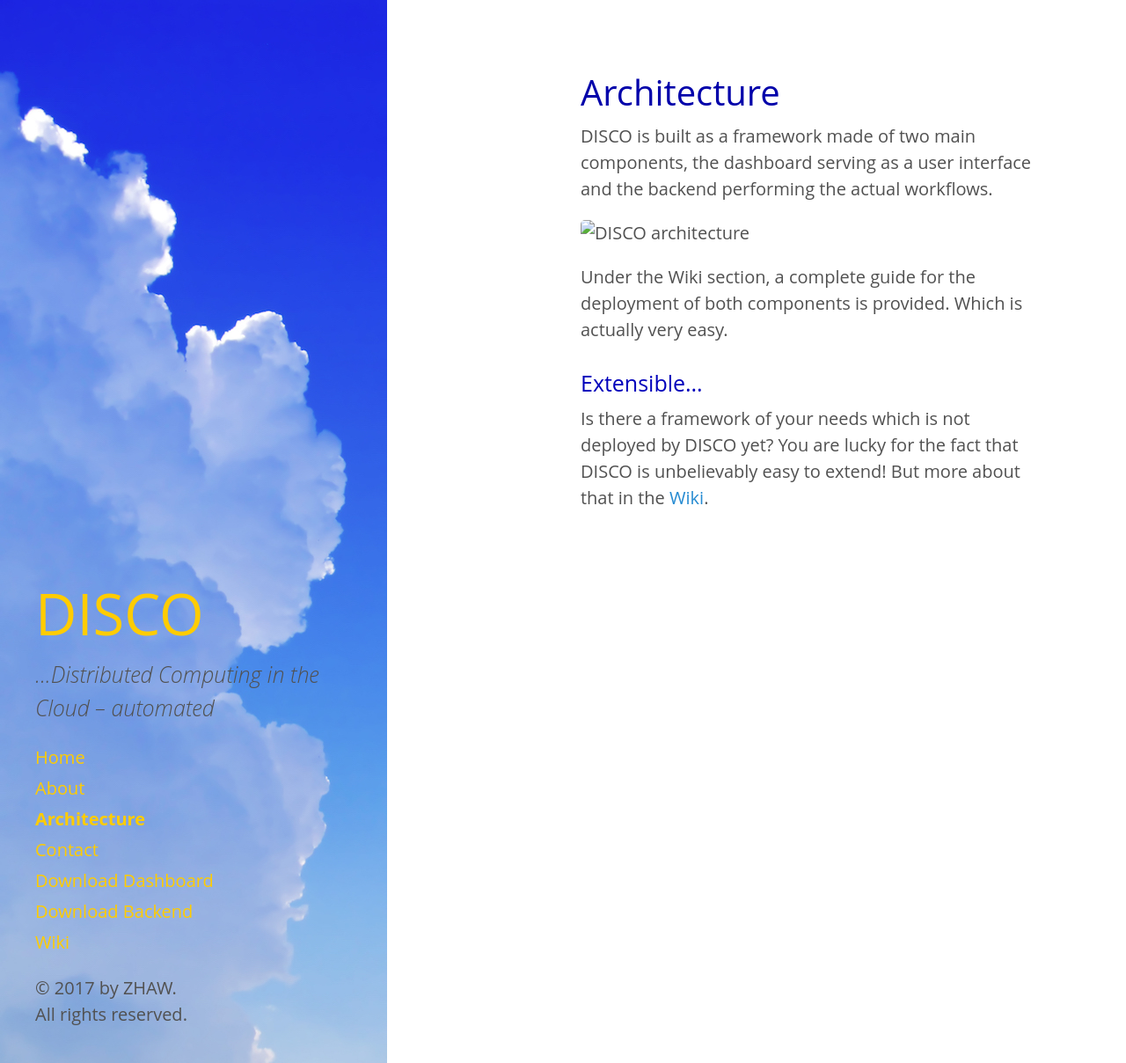
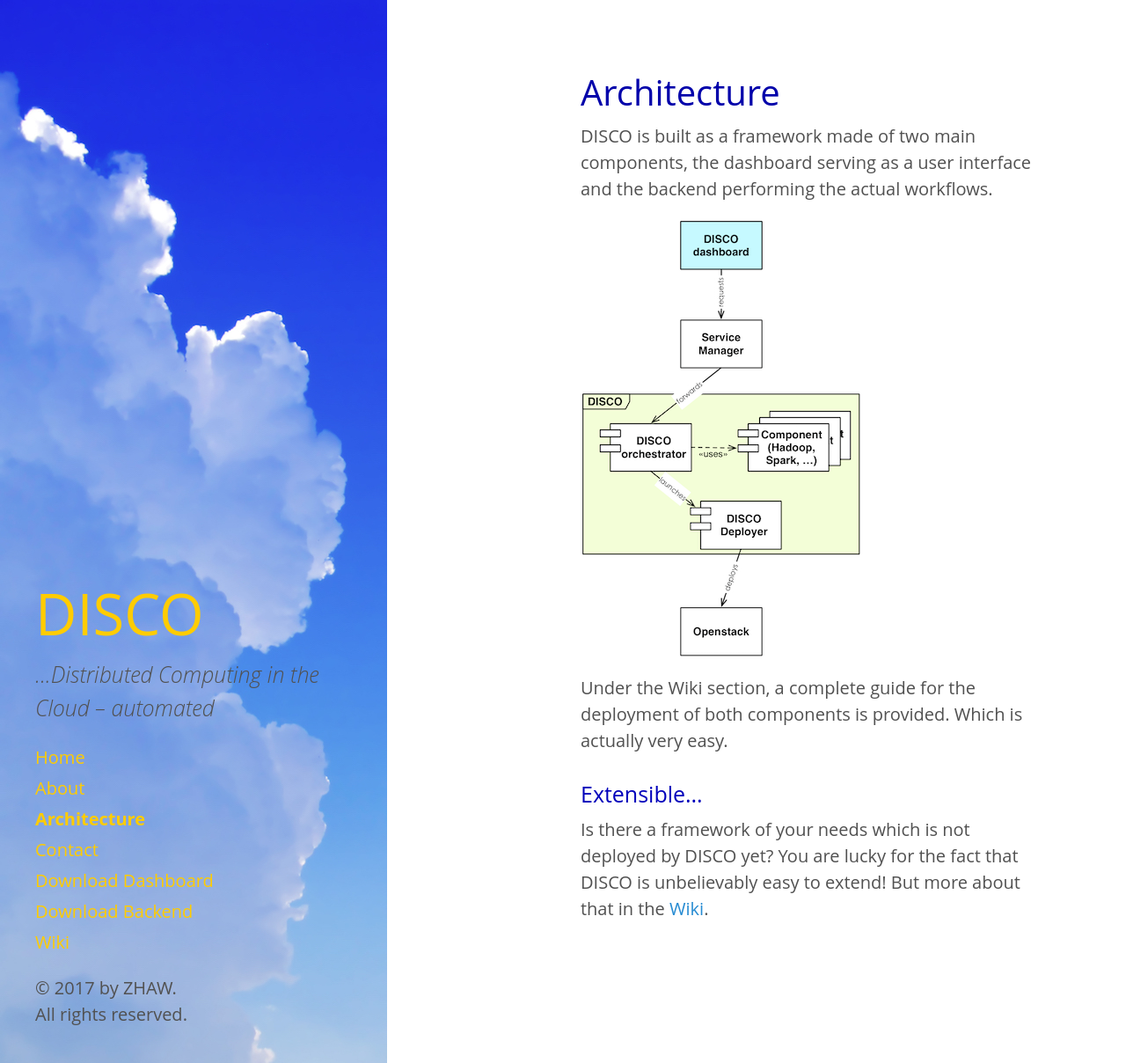
Before and after one commit to icclab/disco, a Jekyll site: the page built from architecture.md, in a window 1280 px wide and 1208 px high. Shown: the whole window at 88% size. Built offline with Jekyll 4.4.1, drawn with Linux system fonts in a browser that asks for light colours.

Commit message:
another url problem

```diff
--- a/architecture.md
+++ b/architecture.md
@@ -5,7 +5,7 @@ title: Architecture
 
 DISCO is built as a framework made of two main components, the dashboard serving as a user interface and the backend performing the actual workflows.
 
-![DISCO architecture](public/pictures/DISCO_overview.png)
+![DISCO architecture]({{ site.baseurl }}public/pictures/DISCO_overview.png)
 
 Under the Wiki section, a complete guide for the deployment of both components is provided. Which is actually very easy.
 
```
